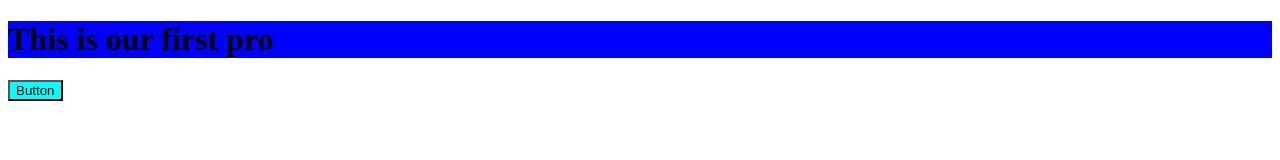
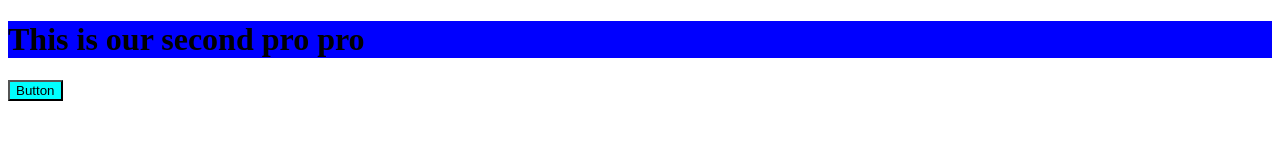
Before and after one commit to ajmal74/aj, a plain HTML site: page index.html in a window 1280 px wide. Drawn offline with Linux system fonts and the light colour scheme.

Commit message:
Update index.html

```diff
--- a/index.html
+++ b/index.html
@@ -7,7 +7,7 @@
     <title>Document</title>
 </head>
 <body>
-    <h1>This is our first pro</h1>
+    <h1>This is our second pro pro</h1>
     <button>Button </button>
 </body>
 </html>
```
